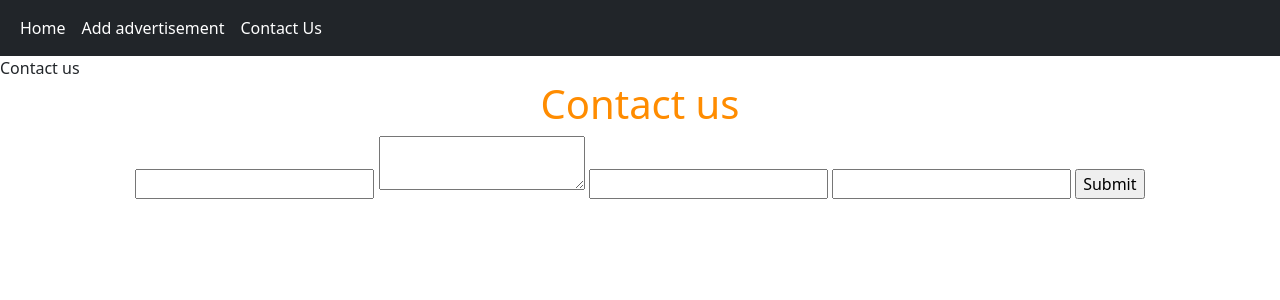
After one commit to Anonyms-david83/team-source, a Flask app: page /contact in a window 1280 px wide. The commit adds this page. Shown: the top 300 px of the page. Run offline with Flask 3, Linux system fonts and the light colour scheme.

Commit message:
project finished

```diff
--- a/series 1/Exercise/advertisement/app.py
+++ b/series 1/Exercise/advertisement/app.py
@@ -26,7 +26,13 @@ class Advertisement(db.Model):
     date = db.Column(db.Date, nullable=False , default=datetime.now)
 
 
-
+class Ticket(db.Model):
+    id = db.Column(db.Integer, primary_key=True)
+    name = db.Column(db.String(20), nullable=False)
+    description = db.Column(db.String(200), nullable=False)
+    phone = db.Column(db.String(20), nullable=False)
+    email = db.Column(db.String(50), nullable=False)
+    date = db.Column(db.Date, nullable=False , default=datetime.now)
 
 with app.app_context():
     db.create_all()
@@ -67,8 +73,24 @@ def contact():
     if request.method == 'GET':
         return render_template(template_name)
     if request.method == 'POST':
-        pass
+        name = request.form['input_name']
+        description = request.form['input_description']
+        phone = request.form['input_phone']
+        email = request.form['input_email']
 
+        new_ticket = Ticket(name=name, description=description, phone=phone, email=email)
+        db.session.add(new_ticket)
+        db.session.commit()
+
+        return redirect(url_for('index'))
+
+@app.route('/ad_delete/<int:ad_id>' , methods=['GET', 'POST'])
+def ad_delete(ad_id):
+    ad = Advertisement.query.get(ad_id)
+    db.session.delete(ad)
+    db.session.commit()
+
+    return redirect(url_for('index'))
 #################################################[Error Handler]####################################################
 
 
--- /dev/null
+++ b/series 1/Exercise/advertisement/static/contact.css
@@ -0,0 +1,3 @@
+.ticket-container{
+    text-align: center;
+}
--- /dev/null
+++ b/series 1/Exercise/advertisement/templates/contact.html
@@ -0,0 +1,30 @@
+{% include 'base.html' %}
+
+{% block title %} Contact us {% endblock title %}
+
+{% block head %}
+    <link rel="stylesheet" href="{{ url_for('static' , filename = 'contact.css') }}">
+{% endblock head %}
+
+{% block content %}
+
+    <h1>Contact us</h1>
+    <div class="ticket-container">
+
+        <form action="" method="POST">
+            <input type="text" name="input_name" required>
+            <textarea name="input_description" required></textarea>
+            <input type="number" name="input_phone" required>
+            <input type='email' name="input_email" required>
+            <input type="submit" value="Submit">
+
+        </form>
+
+
+
+    </div>
+
+
+
+
+{% endblock content %}
--- a/series 1/Exercise/advertisement/templates/nav.html
+++ b/series 1/Exercise/advertisement/templates/nav.html
@@ -3,6 +3,8 @@
         <div class="navbar-nav">
             <a class="nav-link active" href="{{ url_for('index') }}">Home</a>
             <a class="nav-link active" href="{{ url_for('add_advertisement') }}">Add advertisement</a>
+            <a class="nav-link active" href="{{ url_for('contact') }}">Contact Us</a>
+
         </div>
     </div>
 </nav>
```
Also changed, not shown: series 1/Exercise/advertisement/templates/index.html (+19 -0 lines), series 1/Exercise/advertisement/instance/db.sqlite3.
